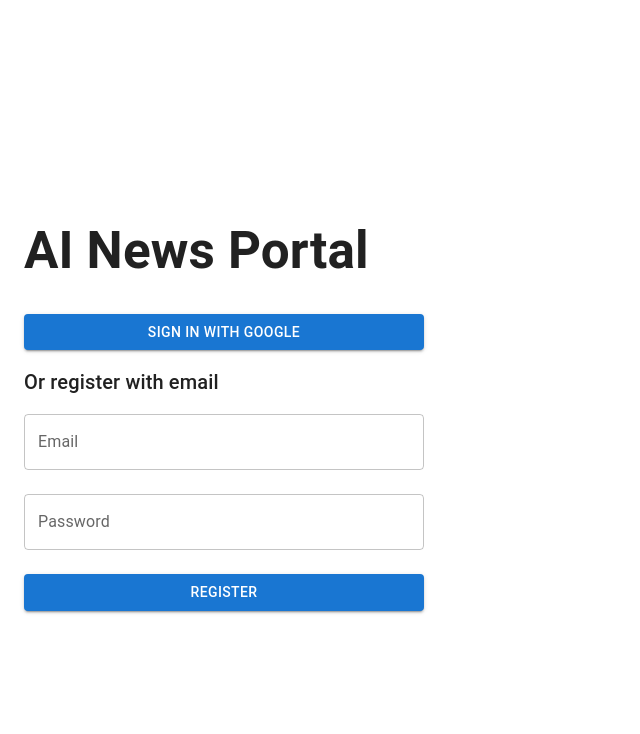
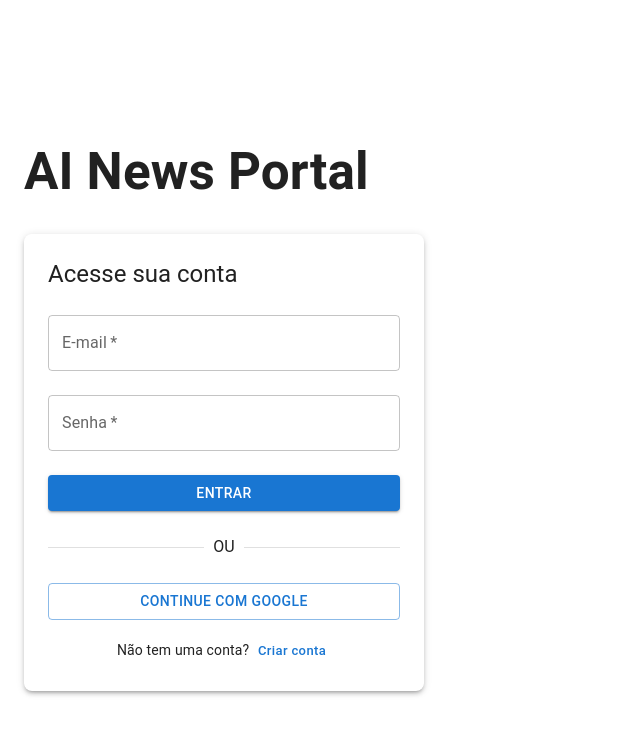
Before and after one commit to s4mp41xao/ai-news-portal, a React (Vite) app: page / in a window 1280 px wide. Shown: the top 734 px of the page, without its empty margins (0-640 px from the left). Built offline with nearby package versions, Linux system fonts and the light colour scheme; no server answers.

Commit message:
Add feature to login with e-mail and password

```diff
--- a/package.json
+++ b/package.json
@@ -11,9 +11,9 @@
     "fix-deps": "rm -rf node_modules package-lock.json && npm install --legacy-peer-deps"
   },
   "dependencies": {
-    "@emotion/react": "^11.11.1",
-    "@emotion/styled": "^11.11.0",
-    "@mui/icons-material": "^5.14.18",
+    "@emotion/react": "^11.14.0",
+    "@emotion/styled": "^11.14.0",
+    "@mui/icons-material": "^5.16.14",
     "@mui/material": "^5.14.18",
     "firebase": "^10.7.0",
     "react": "^18.3.1",
--- a/src/components/Auth.jsx
+++ b/src/components/Auth.jsx
@@ -1,65 +1,140 @@
 import { useState } from 'react'
 import {
   useAuthState,
-  useSignInWithGoogle,
-  useCreateUserWithEmailAndPassword
+  useSignInWithEmailAndPassword,
+  useCreateUserWithEmailAndPassword,
+  useSignInWithGoogle
 } from 'react-firebase-hooks/auth'
 import { auth } from '../firebase'
-import { Button, TextField, Box, Typography } from '@mui/material'
+import {
+  Button,
+  TextField,
+  Box,
+  Typography,
+  Divider,
+  Alert,
+  Collapse,
+  IconButton
+} from '@mui/material'
+import CloseIcon from '@mui/icons-material/Close'
 
 export default function Auth() {
   const [user] = useAuthState(auth)
-  const [signInWithGoogle] = useSignInWithGoogle(auth)
-  const [createUserWithEmailAndPassword] =
-    useCreateUserWithEmailAndPassword(auth)
+  const [isLogin, setIsLogin] = useState(true)
   const [email, setEmail] = useState('')
   const [password, setPassword] = useState('')
+  const [error, setError] = useState('')
 
-  const handleRegister = async e => {
+  const [signInWithEmailAndPassword, _, loginLoading, loginError] =
+    useSignInWithEmailAndPassword(auth)
+
+  const [createUserWithEmailAndPassword, __, registerLoading, registerError] =
+    useCreateUserWithEmailAndPassword(auth)
+
+  const [signInWithGoogle] = useSignInWithGoogle(auth)
+
+  const handleSubmit = async e => {
     e.preventDefault()
+    setError('')
+
+    if (!email || !password) {
+      return setError('Preencha todos os campos')
+    }
+
+    try {
+      if (isLogin) {
+        await signInWithEmailAndPassword(email, password)
+      } else {
         await createUserWithEmailAndPassword(email, password)
+      }
+    } catch (err) {
+      setError(err.message)
+    }
   }
 
   return (
-    <Box sx={{ maxWidth: 400, mx: 'auto', mt: 4 }}>
-      {!user ? (
-        <>
-          <Button
-            variant="contained"
-            onClick={() => signInWithGoogle()}
-            fullWidth
+    <Box
+      sx={{
+        maxWidth: 400,
+        mx: 'auto',
+        mt: 4,
+        p: 3,
+        boxShadow: 3,
+        borderRadius: 2
+      }}
     >
-            Sign in with Google
-          </Button>
-          <Typography variant="h6" sx={{ mt: 2 }}>
-            Or register with email
+      <Typography variant="h5" gutterBottom>
+        {isLogin ? 'Acesse sua conta' : 'Crie uma conta'}
       </Typography>
-          <form onSubmit={handleRegister}>
+
+      <Collapse in={!!error}>
+        <Alert
+          severity="error"
+          action={
+            <IconButton size="small" onClick={() => setError('')}>
+              <CloseIcon fontSize="inherit" />
+            </IconButton>
+          }
+          sx={{ mb: 2 }}
+        >
+          {error}
+        </Alert>
+      </Collapse>
+
+      <form onSubmit={handleSubmit}>
         <TextField
-              label="Email"
+          label="E-mail"
+          type="email"
           fullWidth
           margin="normal"
           value={email}
           onChange={e => setEmail(e.target.value)}
+          required
         />
+
         <TextField
-              label="Password"
+          label="Senha"
           type="password"
           fullWidth
           margin="normal"
           value={password}
           onChange={e => setPassword(e.target.value)}
+          required
+          inputProps={{ minLength: 6 }}
         />
-            <Button type="submit" variant="contained" sx={{ mt: 2 }} fullWidth>
-              Register
+
+        <Button
+          type="submit"
+          variant="contained"
+          fullWidth
+          sx={{ mt: 2 }}
+          disabled={loginLoading || registerLoading}
+        >
+          {isLogin ? 'Entrar' : 'Cadastrar'}
         </Button>
       </form>
-        </>
-      ) : (
-        <Button variant="contained" onClick={() => auth.signOut()} fullWidth>
-          Sign Out
+
+      <Divider sx={{ my: 3 }}>OU</Divider>
+
+      <Button
+        variant="outlined"
+        onClick={() => signInWithGoogle()}
+        fullWidth
+        sx={{ mb: 2 }}
+      >
+        Continue com Google
       </Button>
-      )}
+
+      <Typography variant="body2" textAlign="center">
+        {isLogin ? 'Não tem uma conta? ' : 'Já tem uma conta? '}
+        <Button
+          size="small"
+          onClick={() => setIsLogin(!isLogin)}
+          sx={{ textTransform: 'none' }}
+        >
+          {isLogin ? 'Criar conta' : 'Fazer login'}
+        </Button>
+      </Typography>
     </Box>
   )
 }
```
Also changed, not shown: 1 other file (tests, documents, lock files or other folders). Lines whose indentation alone changed are shown as unchanged.
